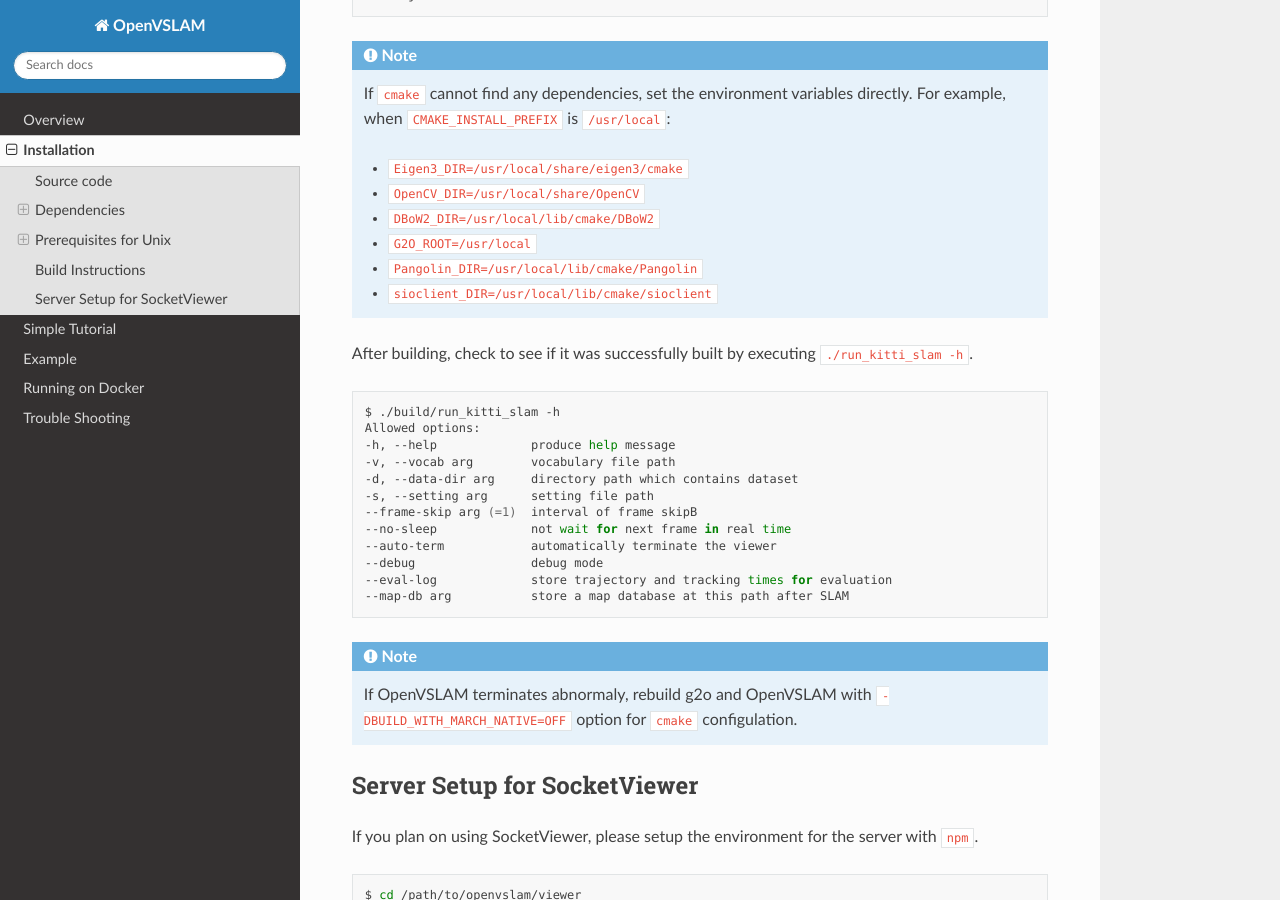
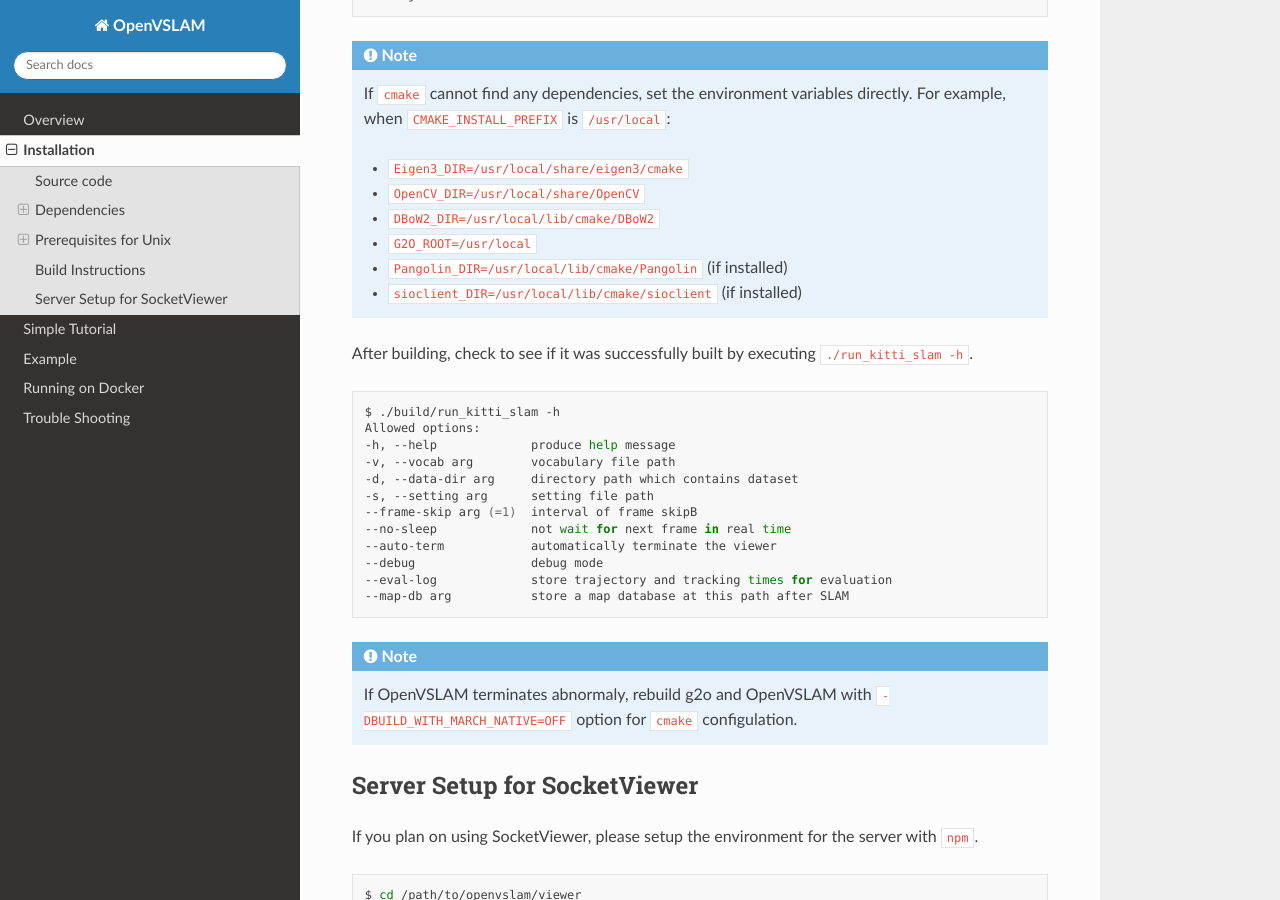
Before and after one commit to xdspacelab/openvslam, a Sphinx documentation site: the page built from docs/installation.rst, in a window 1280 px wide and 900 px high, scrolled down 6432 px. Built offline with Sphinx 7.4.7 and the Read the Docs theme 2.0.0, drawn with Linux system fonts in a browser that asks for light colours.

Commit message:
Add notes

```diff
--- a/docs/installation.rst
+++ b/docs/installation.rst
@@ -365,8 +365,8 @@
     - ``OpenCV_DIR=/usr/local/share/OpenCV``
     - ``DBoW2_DIR=/usr/local/lib/cmake/DBoW2``
     - ``G2O_ROOT=/usr/local``
-    - ``Pangolin_DIR=/usr/local/lib/cmake/Pangolin``
-    - ``sioclient_DIR=/usr/local/lib/cmake/sioclient``
+    - ``Pangolin_DIR=/usr/local/lib/cmake/Pangolin`` (if installed)
+    - ``sioclient_DIR=/usr/local/lib/cmake/sioclient`` (if installed)
 
 After building, check to see if it was successfully built by executing ``./run_kitti_slam -h``.
 
```
